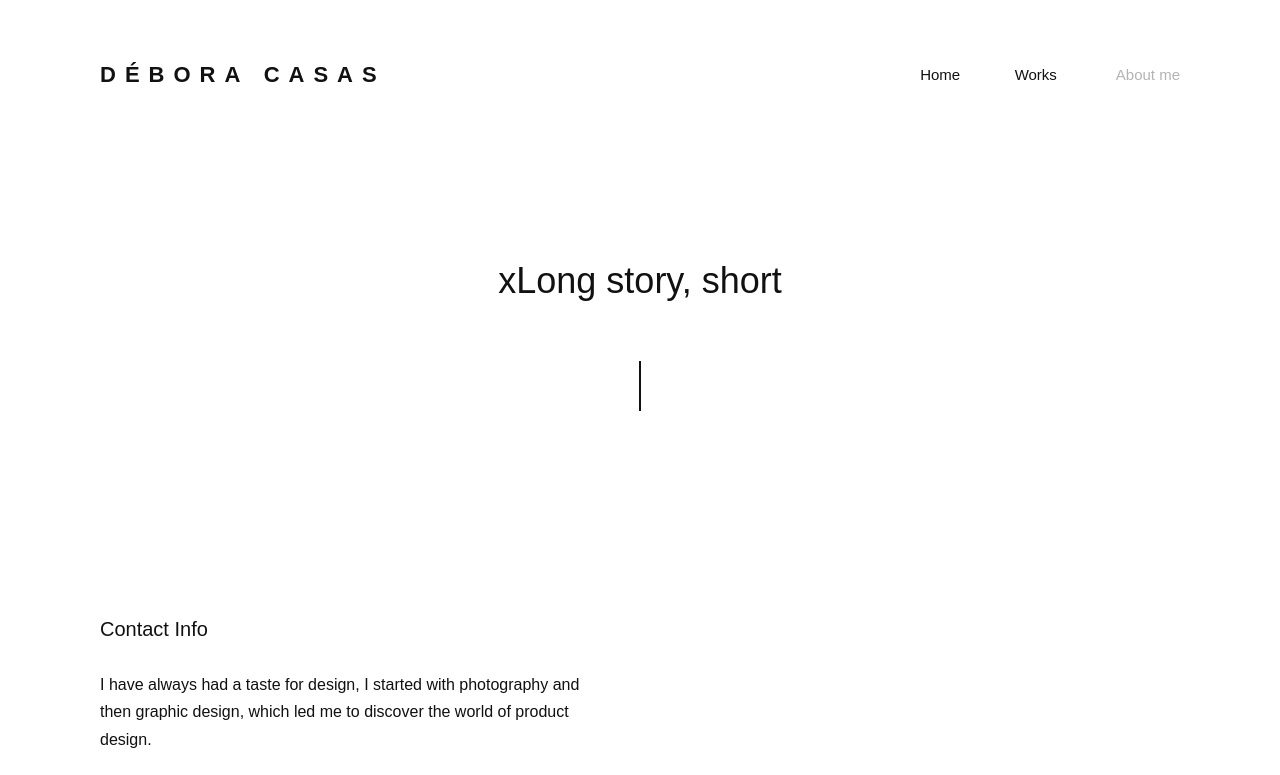
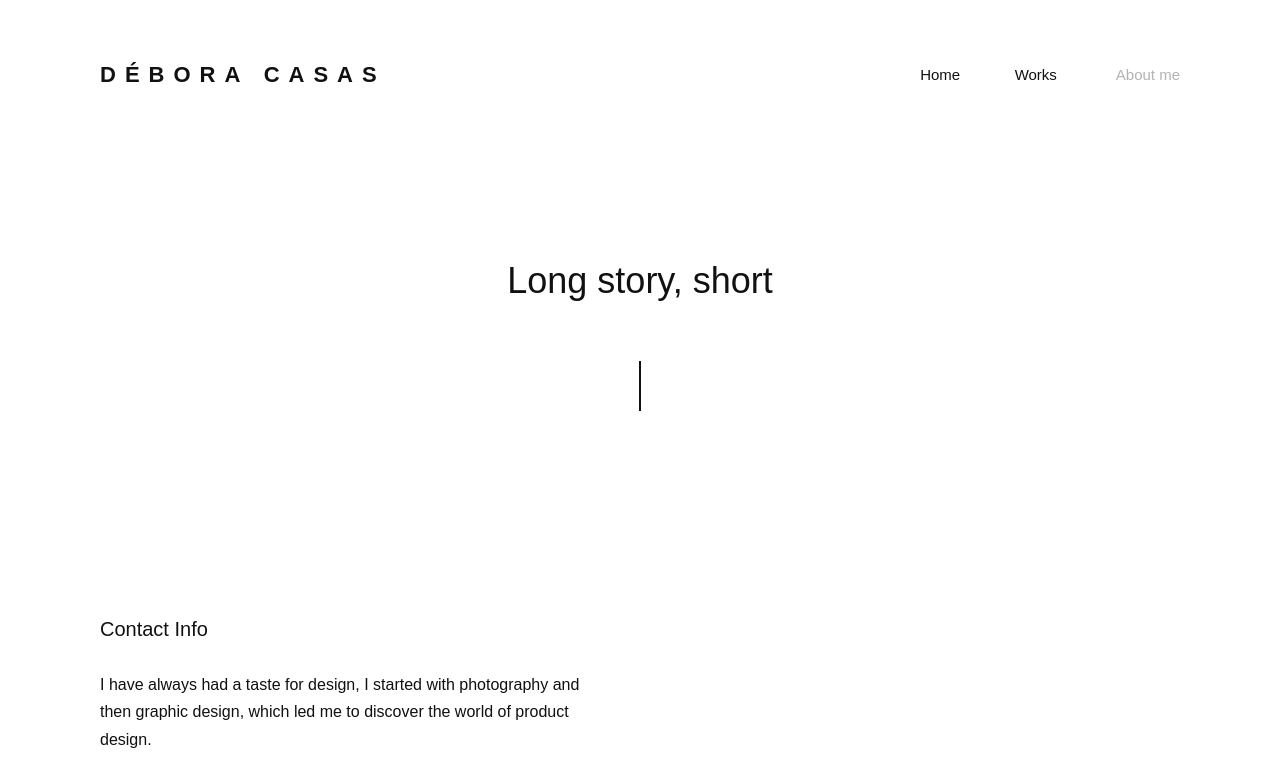
Before and after one commit to deboracasas/deboracasasalmenar, a plain HTML site: page page-contact.html in a window 1280 px wide. Shown: the top 775 px of the page. Drawn offline with Linux system fonts and the light colour scheme.

Commit message:
Update page-contact.html

```diff
--- a/page-contact.html
+++ b/page-contact.html
@@ -68,7 +68,7 @@
 	<!-- heading -->
 	<div class="heading">
 		<div class="container text-center">
-			<h1>xLong story, short</h1>
+			<h1>Long story, short</h1>
 		</div>
 	</div>
 
```
